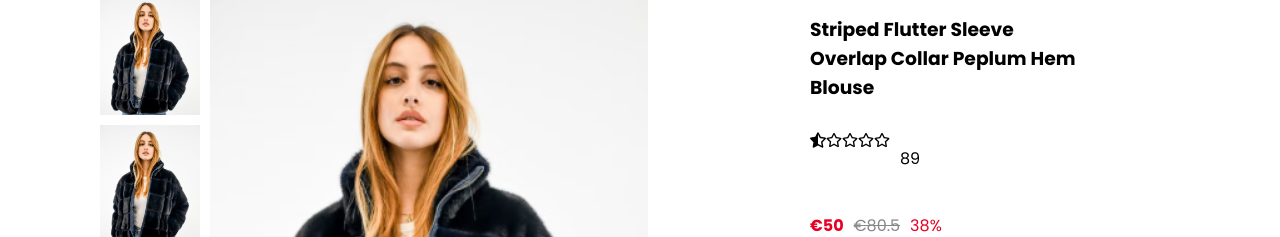
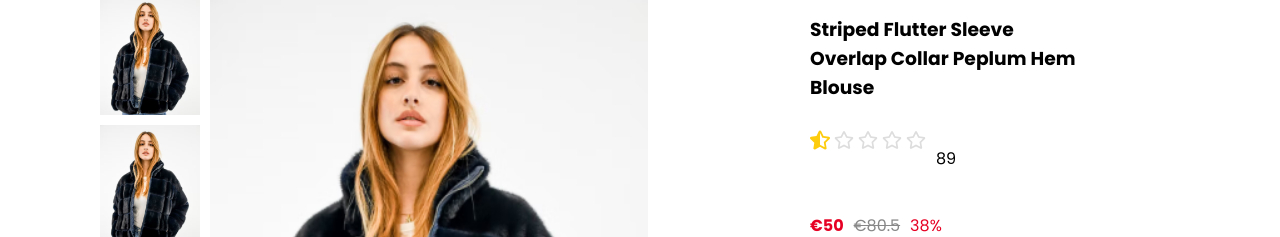
Before and after one commit to christinematta/Mode_ecommerce_website, a React (Create React App) app: page /product/1 in a window 1280 px wide. Shown: the part 307-544 px from the top of the page. Built offline with nearby package versions, Linux system fonts and the light colour scheme.

Commit message:
WIP rating stars css

```diff
--- a/src/Components/RatingStars/RatingStars.css
+++ b/src/Components/RatingStars/RatingStars.css
@@ -0,0 +1,13 @@
+.rating-stars {
+  display: flex;
+  gap: 4px;
+}
+
+.star {
+  color: #FDCC0D; /* gold */
+  font-size: 20px;
+}
+
+.star.empty {
+  color: #ddd; /* gray for empty */
+}
```
